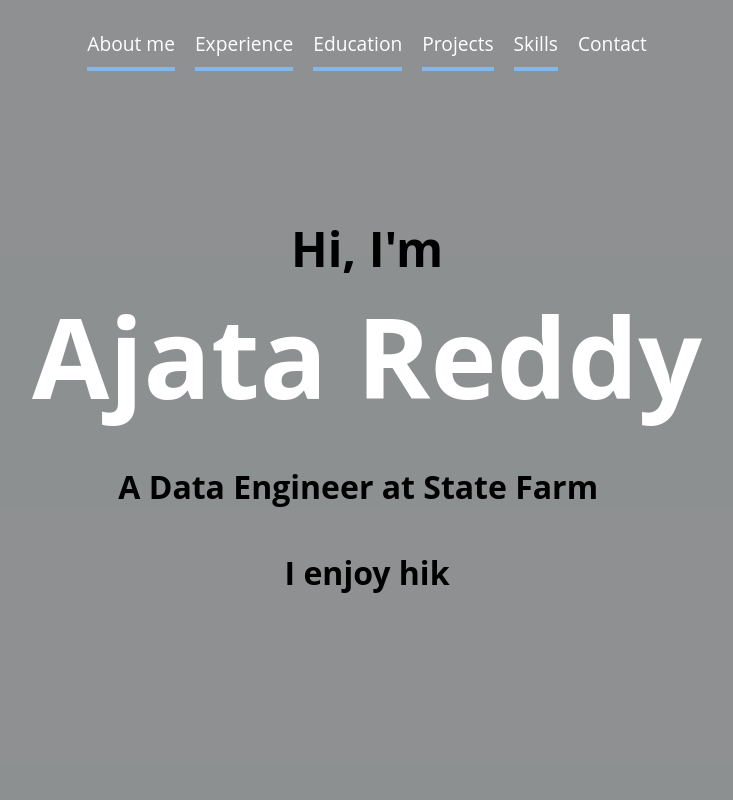
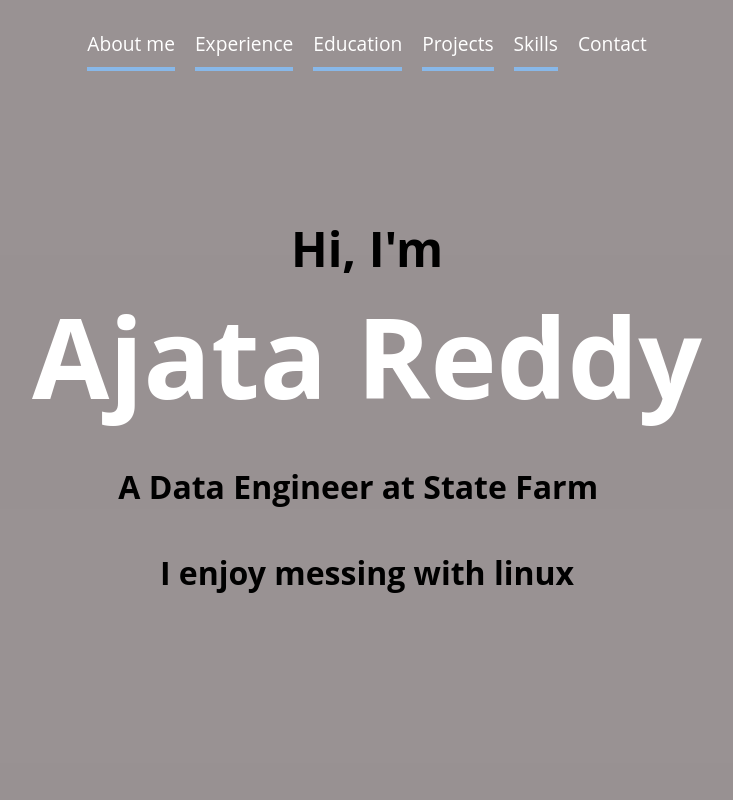
Before and after one commit to Ready001/ajata, a React (Create React App) app: page / in a window 1280 px wide. Shown: the top 800 px of the page, without its empty margins (273-1006 px from the left). Built offline with nearby package versions, Linux system fonts and the light colour scheme.

Commit message:
adjust background colors

```diff
--- a/src/components/Home/Home.css
+++ b/src/components/Home/Home.css
@@ -126,11 +126,11 @@
 }
 
 section:nth-child(even) {
-  background: #ecf0f1;
+  background: rgba(245, 169, 184, 0.1529411765);
 }
 
 section:nth-child(odd) {
-  background: #eff9ff;
+  background: rgba(91, 205, 250, 0.231372549);
 }
 
 .sections section:first-child {
--- a/src/components/Home/Home.scss
+++ b/src/components/Home/Home.scss
@@ -119,10 +119,10 @@
 }
 
 section:nth-child(even) {
-  background: #ecf0f1;
+  background: #f5a9b827;
 }
 section:nth-child(odd) {
-  background: #eff9ff;
+  background: #5bcdfa3b;
 }
 .sections section:first-child {
   margin-top: 100px;
--- a/src/components/Intro/Intro.tsx
+++ b/src/components/Intro/Intro.tsx
@@ -28,7 +28,7 @@
           <TypeAnimation
             sequence={
               [
-              5000,
+              2000,
               "I enjoy hiking",
               1000,
               "I enjoy reading",
```
